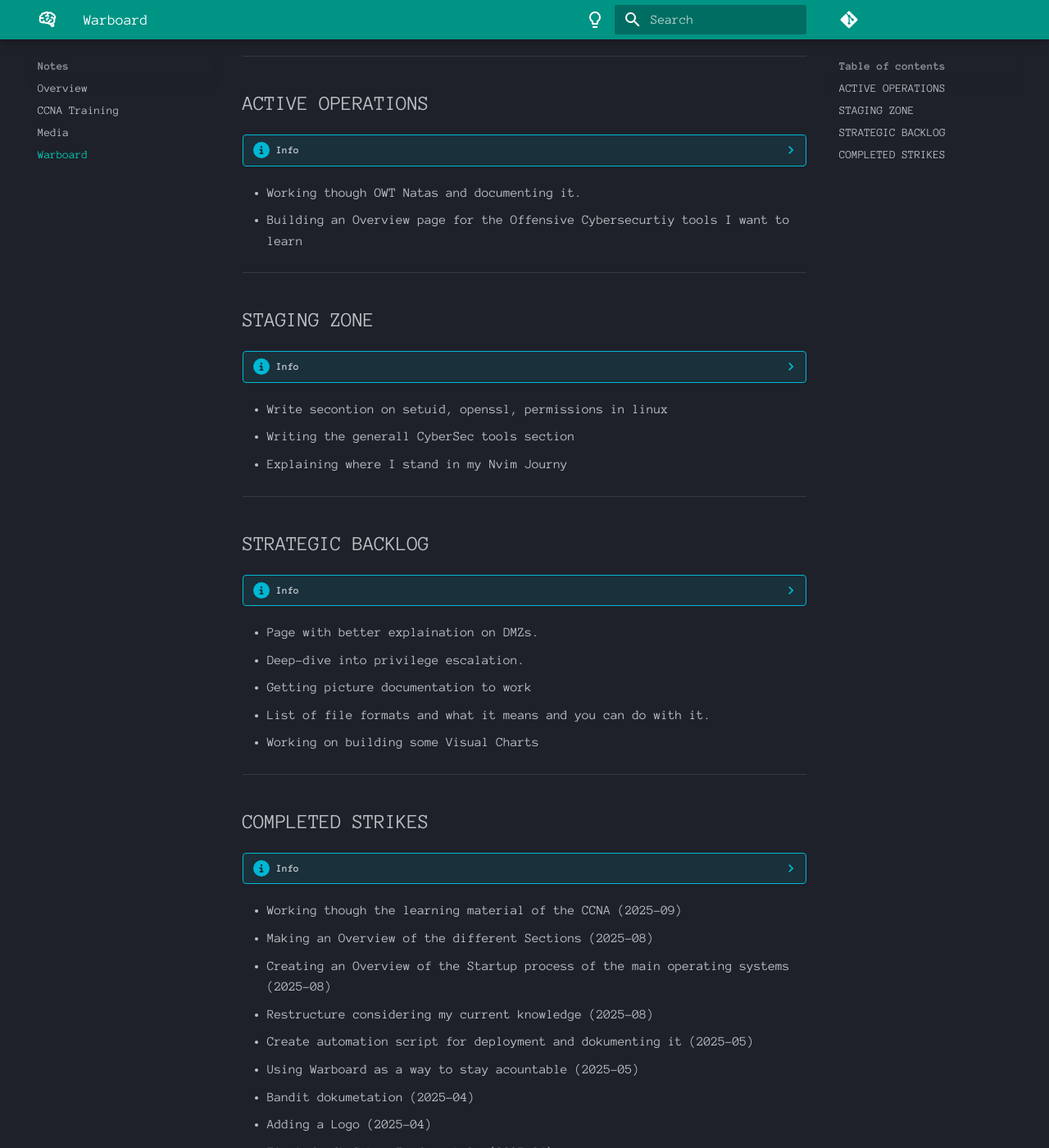
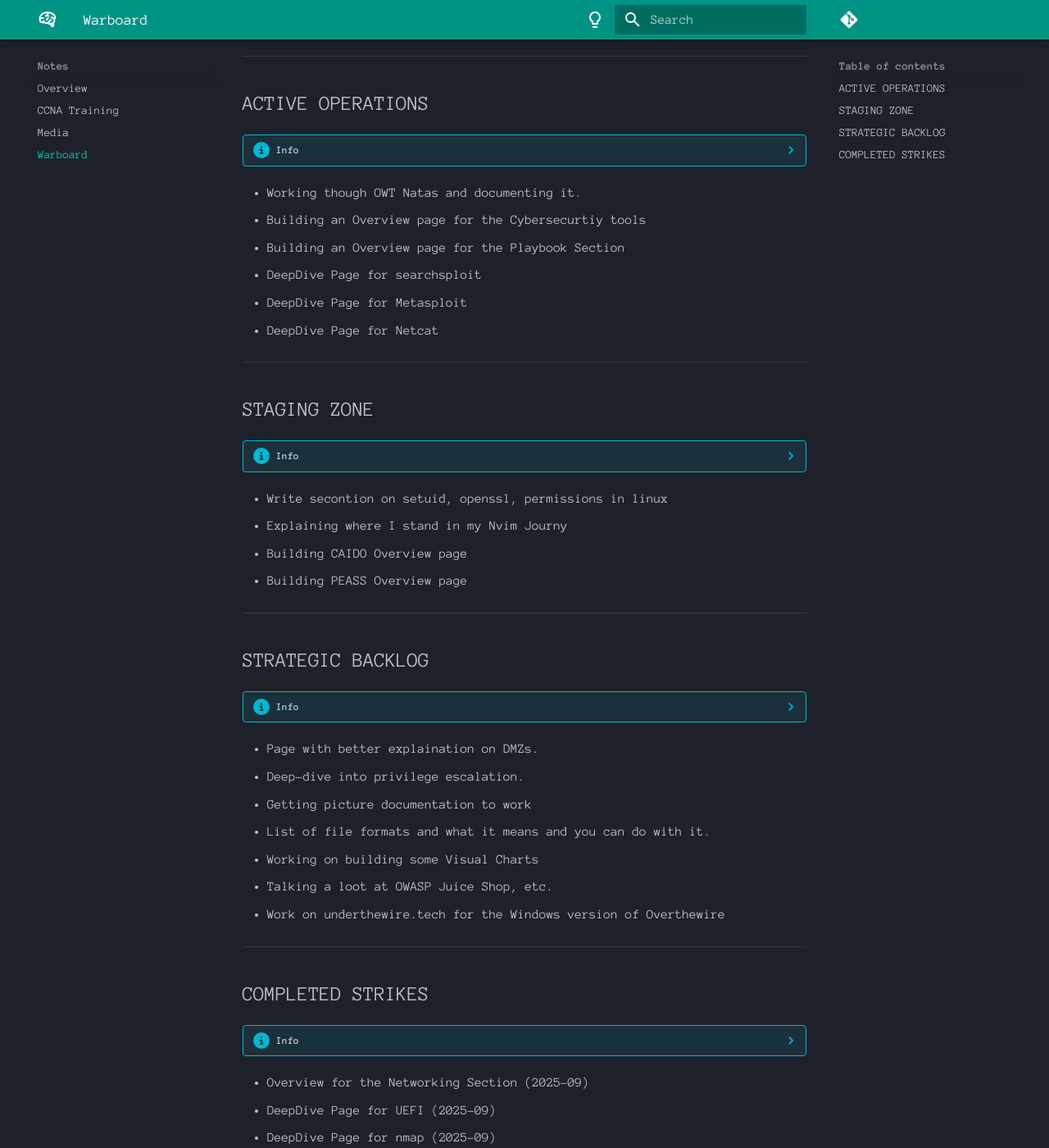
Before and after one commit to Fudomaru/wiki, an MkDocs documentation site: the page built from docs/notes/warboard.md, in a window 1280 px wide and 1400 px high, scrolled down 263 px. Shown: the whole window at 82% size. Built offline with MkDocs 1.6.1 and Material for MkDocs 9.7.7, drawn with Linux system fonts in a browser that asks for light colours; comment, search, counter and statistics services are not loaded; some of the changed text lies outside the part shown.

```diff
--- a/docs/notes/warboard.md
+++ b/docs/notes/warboard.md
@@ -17,7 +17,11 @@
     Tasks that I am currently working on.
 
 - Working though OWT Natas and documenting it.
-- Building an Overview page for the Offensive Cybersecurtiy tools I want to learn
+- Building an Overview page for the Cybersecurtiy tools
+- Building an Overview page for the Playbook Section
+- DeepDive Page for searchsploit
+- DeepDive Page for Metasploit
+- DeepDive Page for Netcat
 
 ---
 ## STAGING ZONE
@@ -26,8 +30,9 @@
     The stuff I am activly thinking on how to put them in.
 
 - Write secontion on setuid, openssl, permissions in linux
-- Writing the generall CyberSec tools section
 - Explaining where I stand in my Nvim Journy
+- Building CAIDO Overview page
+- Building PEASS Overview page
 
 ---
 ## STRATEGIC BACKLOG
@@ -39,13 +44,19 @@
 - Getting picture documentation to work
 - List of file formats and what it means and you can do with it.
 - Working on building some Visual Charts
+- Talking a loot at OWASP Juice Shop, etc.
+- Work on underthewire.tech for the Windows version of Overthewire
 
 ---
 ## COMPLETED STRIKES
 ??? info
     Trying to keep a brief history and show of what the newes pages are.
 
+- Overview for the Networking Section (2025-09)
+- DeepDive Page for UEFI (2025-09)
+- DeepDive Page for nmap (2025-09)
 - Working though the learning material of the CCNA (2025-09)
+- Building out a Page for my Homelab Components (2025-08)
 - Making an Overview of the different Sections (2025-08)
 - Creating an Overview of the Startup process of the main operating systems (2025-08)
 - Restructure considering my current knowledge (2025-08)
--- a/mkdocs.yml
+++ b/mkdocs.yml
@@ -83,6 +83,7 @@
         - Nmap: security/toolbelt/nmap.md
     - Playbooks:
         - Recon: security/playbooks/recon.md
+        - JS Deobfuscation: security/playbooks/js-deobfuscation.md
   - Homelab:
     - Overview: homelab/overview.md
     - Proxmox: homelab/proxmox.md
```
Also changed, not shown: docs/security/playbooks/js-deobfuscation.md (added, +91 -0 lines).
